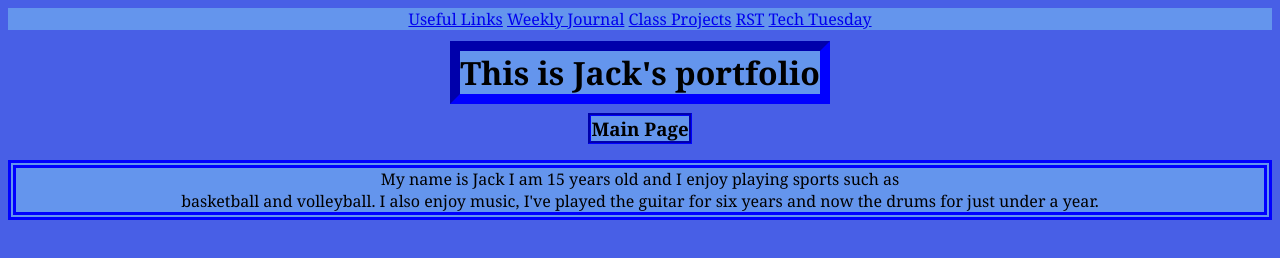
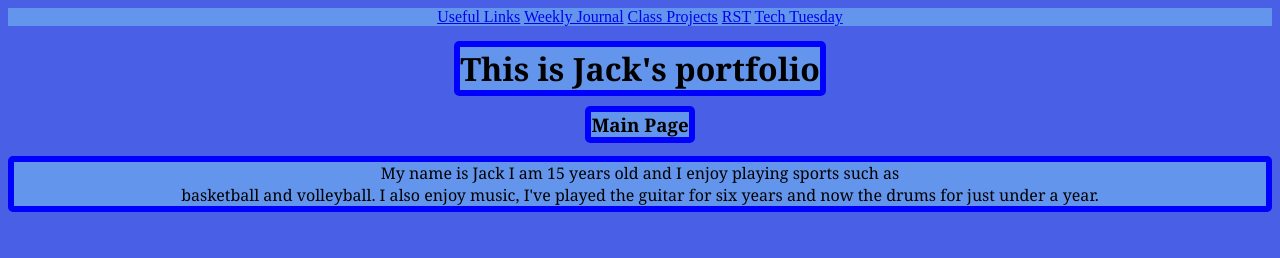
Before and after one commit to ics-ASH/portfolio-websites-JackElias12, a plain HTML site: page index.html in a window 1280 px wide. Drawn offline with Linux system fonts and the light colour scheme.

Commit message:
style updates

```diff
--- a/index.html
+++ b/index.html
@@ -2,6 +2,16 @@
 
 <head>
   <title>Jack's Website</title>
+  <style>
+    #borandback {
+      background-color: cornflowerblue;
+      text-align: center;
+      font-family:Cambria, Cochin, Georgia, Times, 'Times New Roman', serif ;
+      border: 6px solid blue;
+      border-radius: 5px;
+    }
+  </style>
+
 </head>
 
 <nav style="text-align: center; background-color: cornflowerblue;">
@@ -10,23 +20,18 @@
 <a href="Class Projects.html">Class Projects</a>
 <a href="RST.html">RST</a>
 <a href="Tech Tuesday.html">Tech Tuesday</a>
-<form>
-
-
-
-</form>
 </nav>
 
 
-<body style="font-family:Cambria, Cochin, Georgia, Times, 'Times New Roman', serif ; background-color:rgb(72, 95, 230); ">
+<body style="background-color:rgb(72, 95, 230); ">
 
 <div>
-<h1 style="text-align:center;"> <span style="border: 10px inset blue; background-color: cornflowerblue;"> This is Jack's portfolio </span> </h1>
-<h3 style="text-align: center;"><span style="background-color: cornflowerblue; border: 3px groove blue;"> Main Page </span> </h3>
+<h1 style="text-align: center;"> <span id="borandback"> This is Jack's portfolio </span> </h1>
+<h3 style="text-align: center;"> <span id="borandback"> Main Page </span> </h3>
 </div>
 
 
-<p style="background-color: cornflowerblue; border: 8px double blue; text-align: center;">
+<p style="text-align: center;" id="borandback">
  My name is Jack I am 15 years old and I enjoy playing sports such as
 <br>basketball and volleyball. I also enjoy music, I've played the guitar for six years and now the drums for just under a year. </p>
 
```
Also changed, not shown: Useful Links.html (+10 -5 lines).
